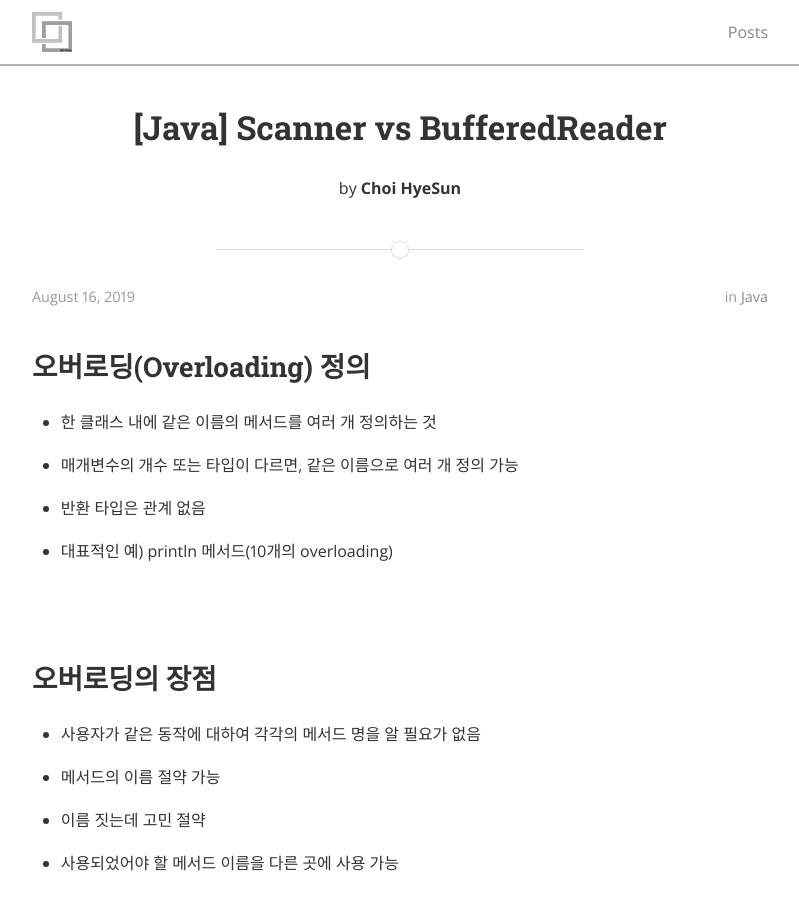
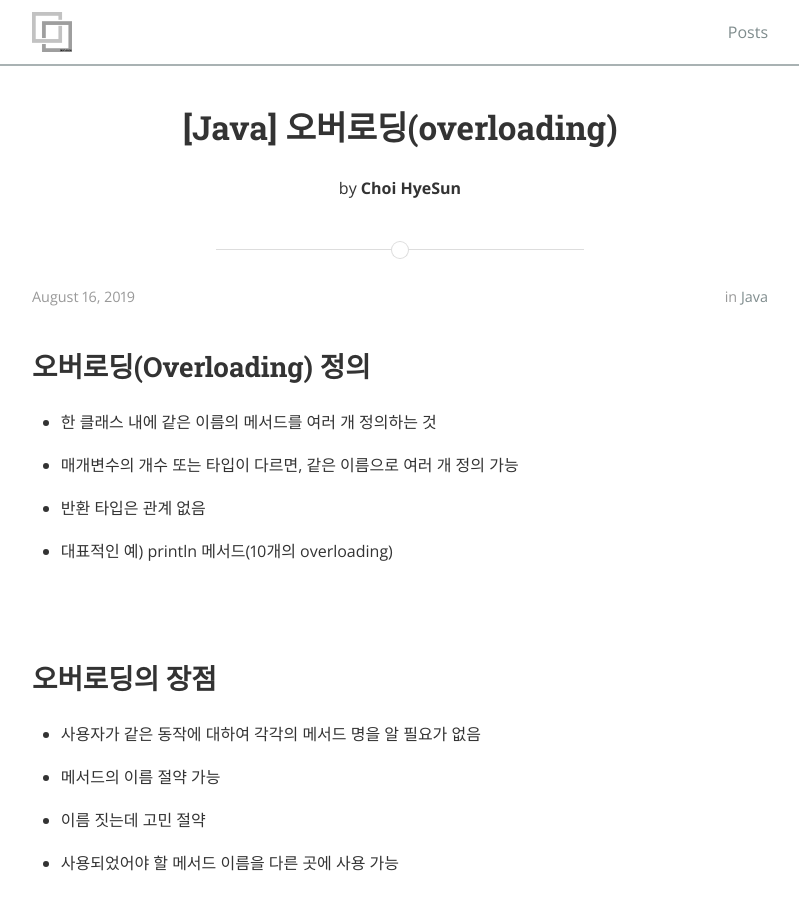
Before and after one commit to gptjs409/gptjs409.github.io, a Jekyll site: the page built from _posts/java/2019-08-16-overloading.md, in a window 1280 px wide and 900 px high. Shown: the whole window, without its empty margins (240-1039 px from the left). Built offline with Jekyll 4.4.1, drawn with Linux system fonts in a browser that asks for light colours; nearby versions of some CDN libraries.

Commit message:
#2 update

```diff
--- a/_posts/java/2019-08-16-overloading.md
+++ b/_posts/java/2019-08-16-overloading.md
@@ -1,6 +1,6 @@
 ---
 layout: post
-title:  "[Java] Scanner vs BufferedReader"
+title:  "[Java] 오버로딩(overloading)"
 date:   2019-08-16 19:11:05
 author: Choi HyeSun
 categories: java
```
